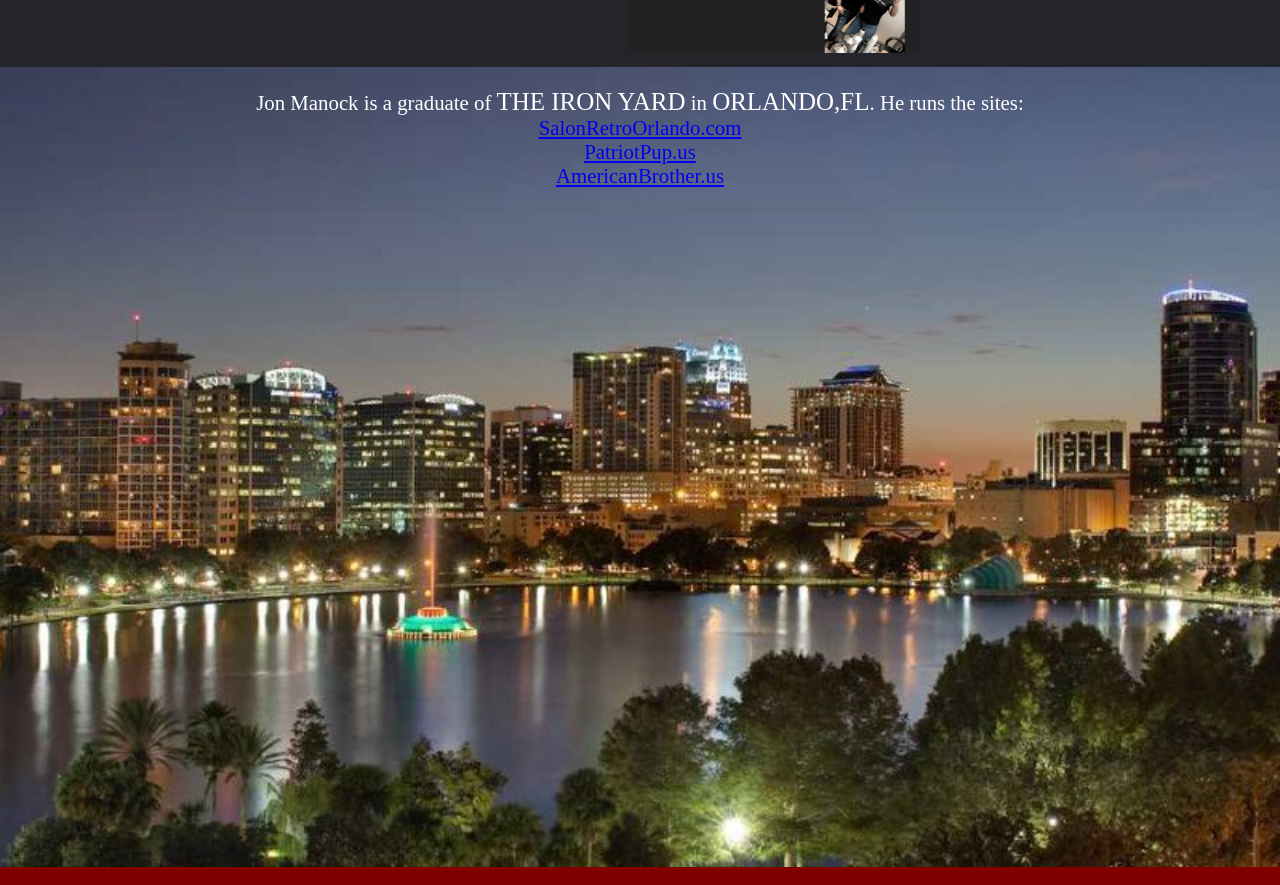
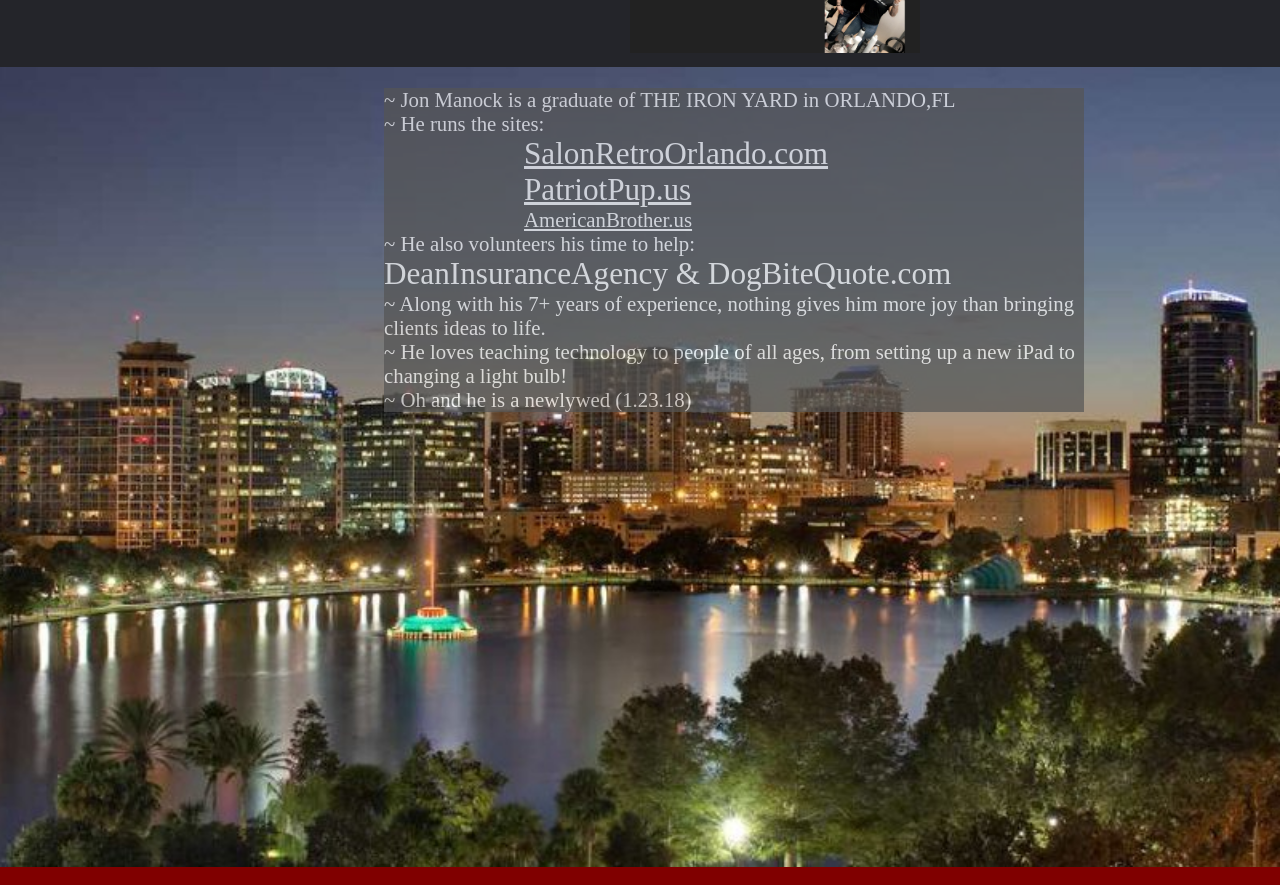
Before and after one commit to jmanock/site, a website: page app/index.html in a window 1280 px wide. Shown: the part 1464-2349 px from the top of the page. Drawn offline with nearby package versions, Linux system fonts and the light colour scheme; files that its build step writes are made by us from their sources; a web font is replaced by a local one.

Commit message:
styling is hard

```diff
--- a/app/index.html
+++ b/app/index.html
@@ -97,16 +97,19 @@
         </p>
         <span>** Oh and he is a newlywed (1.23.18) **</span> -->
         <p>
-          Jon Manock is a graduate of <big>THE IRON YARD</big> in <big>ORLANDO,FL</big>. He runs the sites: <br>
-          <a href='https://SalonRetroOrlando.com' target='_blank'>
-            SalonRetroOrlando.com
-          </a> <br>
-          <a href='https://PatriotPup.us' target='_blank'>
-            PatriotPup.us
-          </a> <br>
-          <a href='https://AmericanBrother.us' target='_blank'>
-            AmericanBrother.us
-          </a>
+          ~ Jon Manock is a graduate of THE IRON YARD in ORLANDO,FL <br>
+          ~ He runs the sites: <br>
+          <span>
+            <a href='https://SalonRetroOrlando.com' target='_blank'>SalonRetroOrlando.com</a> <br>
+            <a href='https://PatriotPup.us' target='_blank'>PatriotPup.us</a></span> <br>
+            <a href='https://AmericanBrother.us' target='_blank'>AmericanBrother.us</a> <br>
+          </span>
+          ~ He also volunteers his time to help: <br>
+          <span>
+            DeanInsuranceAgency & DogBiteQuote.com <br>
+          </span>
+          ~ Along with his 7+ years of experience, nothing gives him more joy than bringing clients ideas to life.<br> ~ He loves teaching technology to people of all ages, from setting up a new iPad to changing a light bulb! <br>
+          ~ Oh and he is a newlywed (1.23.18)
         </p>
       </section>
 
--- a/app/styles/main.css
+++ b/app/styles/main.css
@@ -217,11 +217,17 @@
 }
 #about p{
   font-size:1.3em;
-  text-align:center;
+  width:700px;
+  margin-left:30%;
+  background-color:#555;
+  opacity:.7;
 }
-span{
-  font-size:1.4em;
-
+#about a{
+  color:#fff;
+  margin-left:20%;
+}
+#about span{
+  font-size:1.5em;
 }
 #contact{
   grid-area:contact;
```
